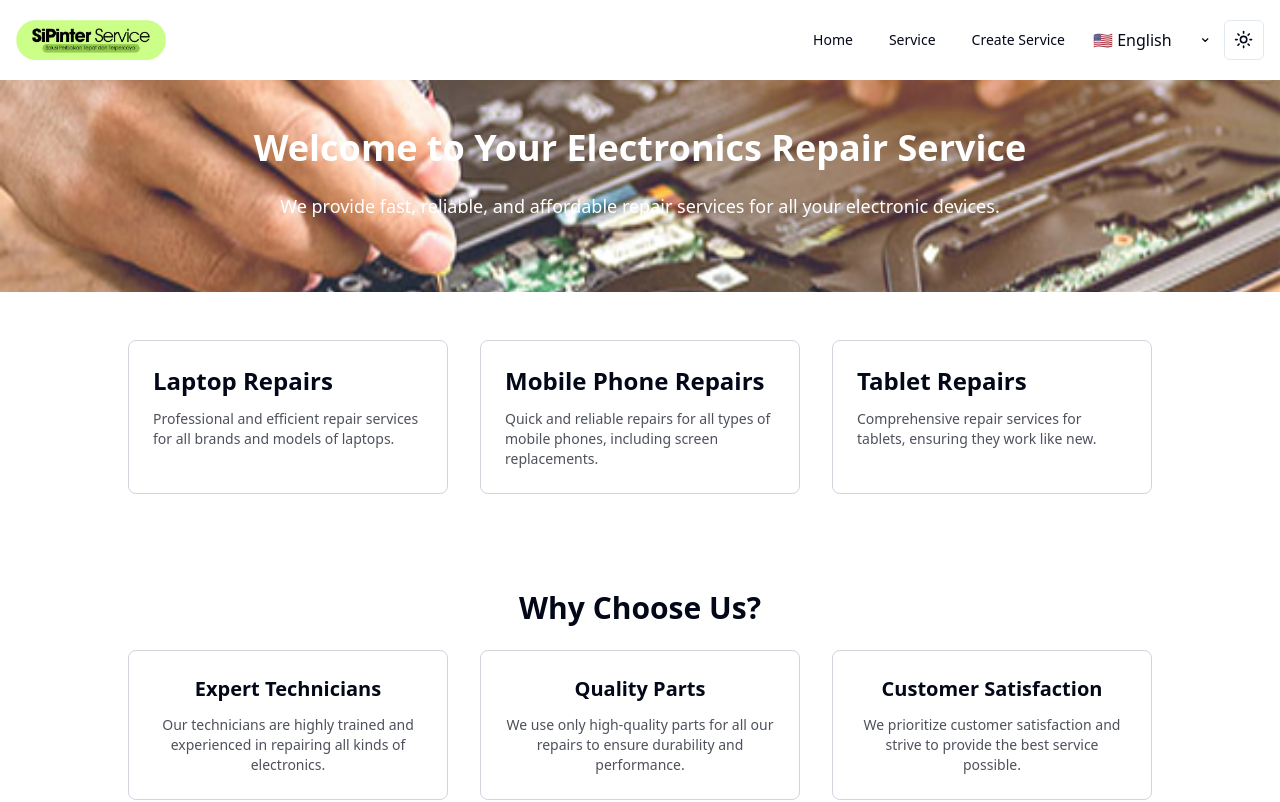
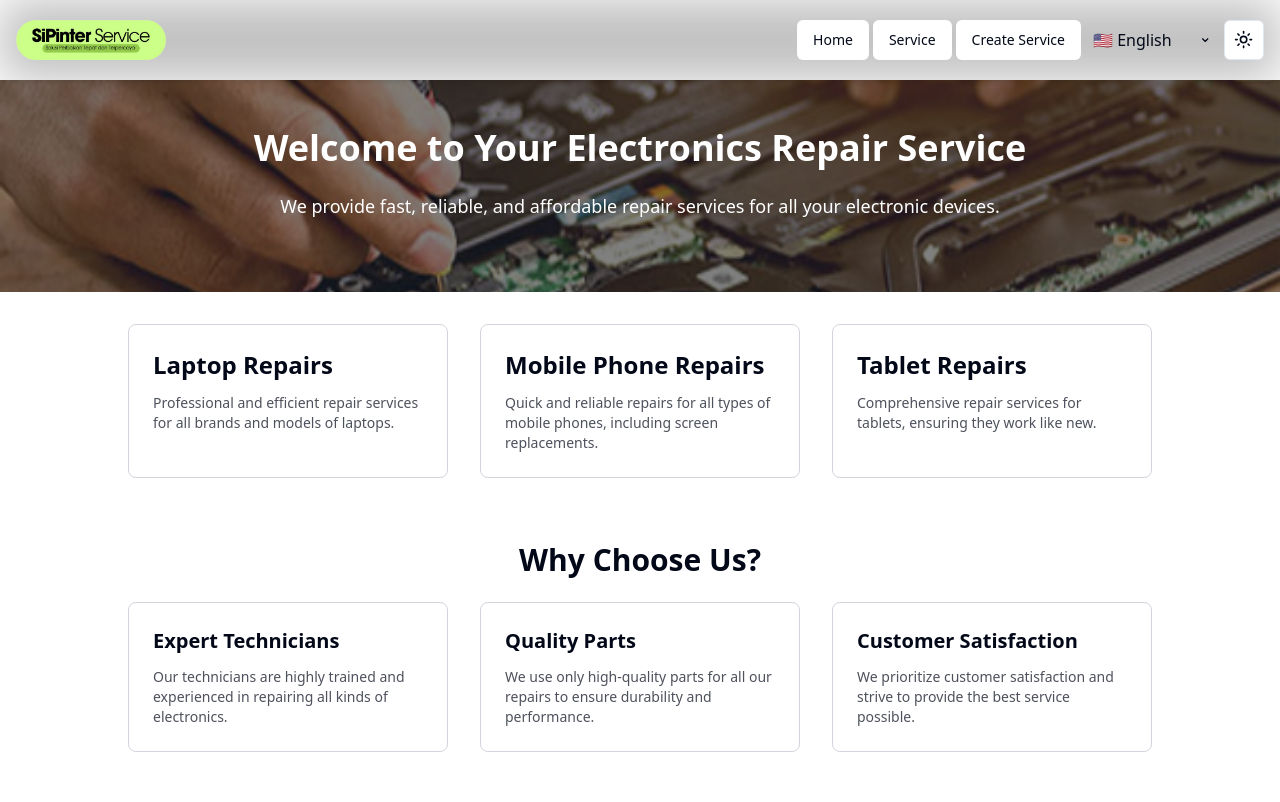
Before and after one commit to hisyam99/reparin-web, a Next.js app: page /en in a window 1280 px wide. Shown: the top 802 px of the page. Built offline with nearby package versions, Linux system fonts and the light colour scheme.

Commit message:
Improvement in navigation menu, navigation drawer, etc.

```diff
--- a/messages/id.json
+++ b/messages/id.json
@@ -1,7 +1,7 @@
 {
     "LocaleSwitcher": {
         "label": "Ubah Bahasa",
-        "locale": "{locale, select, id {id Bahasa Indonesia} en {🇺🇸 English} other {Unknown}}"
+        "locale": "{locale, select, id {id Indonesian} en {🇺🇸 English} other {Unknown}}"
       },
 
     "Header": {
--- a/src/app/[locale]/layout.tsx
+++ b/src/app/[locale]/layout.tsx
@@ -11,8 +11,6 @@ export default async function LocaleLayout({
   children: React.ReactNode;
   params: { locale: string };
 }) {
-  // Providing all messages to the client
-  // side is the easiest way to get started
   const messages = await getMessages();
 
   return (
--- a/src/app/[locale]/page.tsx
+++ b/src/app/[locale]/page.tsx
@@ -8,7 +8,7 @@ export default function Home() {
     <main className="flex min-h-screen flex-col items-center justify-between ">
       <section className="w-full text-center py-12 relative">
         <div
-          className="absolute inset-0 z-0 bg-cover bg-center gradient-overlay"
+          className="absolute inset-0 z-0 bg-cover bg-center brightness-50"
           style={{ backgroundImage: "url('/background.jpg')" }}
         ></div>
         <div className="relative z-10">
@@ -19,7 +19,7 @@ export default function Home() {
         </div>
       </section>
 
-      <section className="w-full max-w-5xl grid lg:grid-cols-3 gap-8 py-12">
+      <section className="max-w-5xl grid lg:grid-cols-3 gap-8 m-8">
         <div className="rounded-lg border border-gray-300 p-6 hover:bg-gray-100 hover:dark:bg-neutral-800/30">
           <h2 className="text-2xl font-semibold mb-3">
             {t("laptopRepairsTitle")}
@@ -42,8 +42,10 @@ export default function Home() {
         </div>
       </section>
 
-      <section className="w-full max-w-5xl py-12 text-center">
-        <h2 className="text-3xl font-semibold mb-6">{t("whyChooseUs")}</h2>
+      <section className="max-w-5xl m-8">
+        <h2 className="text-3xl text-center font-semibold mb-6">
+          {t("whyChooseUs")}
+        </h2>
         <div className="grid lg:grid-cols-3 gap-8">
           <div className="rounded-lg border border-gray-300 p-6 hover:bg-gray-100 hover:dark:bg-neutral-800/30">
             <h3 className="text-xl font-semibold mb-3">
@@ -72,7 +74,7 @@ export default function Home() {
         </div>
       </section>
 
-      <section className="w-full max-w-5xl py-12 text-center">
+      <section className="max-w-5xl text-center m-8">
         <h2 className="text-3xl font-semibold mb-6">{t("getInTouch")}</h2>
         <p className="text-lg mb-6">{t("getInTouchMessage")}</p>
         <a
--- a/src/app/globals.css
+++ b/src/app/globals.css
@@ -86,3 +86,12 @@
     display: none;
   }
 }
+
+header {
+  position: sticky;
+  top: 0;
+  z-index: 50;
+  background-color: var(--theme-bg);
+  box-shadow: 0 2px 4px rgba(0, 0, 0, 0.1);
+  backdrop-filter: blur(24px) brightness(75%);
+}
--- a/src/components/Header.tsx
+++ b/src/components/Header.tsx
@@ -64,31 +64,10 @@ const Header = () => {
             />
           </svg>
         </Button>
-        <Drawer direction="left" open={isOpen} onOpenChange={setIsOpen}>
-          <DrawerContent className="h-screen top-0 right-auto left-auto mt-0 w-[400px] rounded-none">
-            <DrawerHeader>
-              <DrawerTitle>{t("drawerTitle")}</DrawerTitle>
-            </DrawerHeader>
-            <div className="p-4 pb-0 space-y-4">
-              {menuItems.map((item, index) => (
-                <Link key={index} href={item.href} passHref>
-                  <div className="bg-muted flex items-center justify-center rounded-lg h-24 cursor-pointer mb-2">
-                    <p>{item.title}</p>
-                  </div>
-                </Link>
-              ))}
-              <ModeToggle />
-              <br />
-              <LocaleSwitcher />
-            </div>
-          </DrawerContent>
-        </Drawer>
+        <MenuDrawer isOpen={isOpen} setIsOpen={setIsOpen} menuItems={menuItems} />
       </div>
       <nav className="hidden md:block">
-        <NavigationMenuDemo
-          menuItems={menuItems}
-          onClose={() => setIsOpen(false)}
-        />
+        <MainNavigationMenu menuItems={menuItems} onClose={() => setIsOpen(false)} />
       </nav>
     </header>
   );
@@ -99,7 +78,48 @@ type MenuItem = {
   href: string;
 };
 
-function NavigationMenuDemo({
+function MenuDrawer({
+  isOpen,
+  setIsOpen,
+  menuItems,
+}: {
+  isOpen: boolean;
+  setIsOpen: (open: boolean) => void;
+  menuItems: MenuItem[];
+}) {
+  const t = useTranslations("Header");
+
+  const handleMenuItemClick = () => {
+    setIsOpen(false);
+  };
+
+  return (
+    <Drawer direction="left" open={isOpen} onOpenChange={setIsOpen}>
+      <DrawerContent className="h-screen top-0 right-auto left-auto mt-0 w-[300px] rounded-none">
+        {/* <DrawerHeader>
+          <DrawerTitle>{t("drawerTitle")}</DrawerTitle>
+        </DrawerHeader> */}
+        <div className="p-4 pb-0 space-y-4">
+          {menuItems.map((item, index) => (
+            <Link key={index} href={item.href} passHref>
+              <div
+                className="bg-muted flex items-center justify-center rounded-lg h-12 cursor-pointer mb-2"
+                onClick={handleMenuItemClick}
+              >
+                <p>{item.title}</p>
+              </div>
+            </Link>
+          ))}
+          <ModeToggle />
+          <br />
+          <LocaleSwitcher />
+        </div>
+      </DrawerContent>
+    </Drawer>
+  );
+}
+
+function MainNavigationMenu({
   menuItems,
   onClose,
 }: {
```
